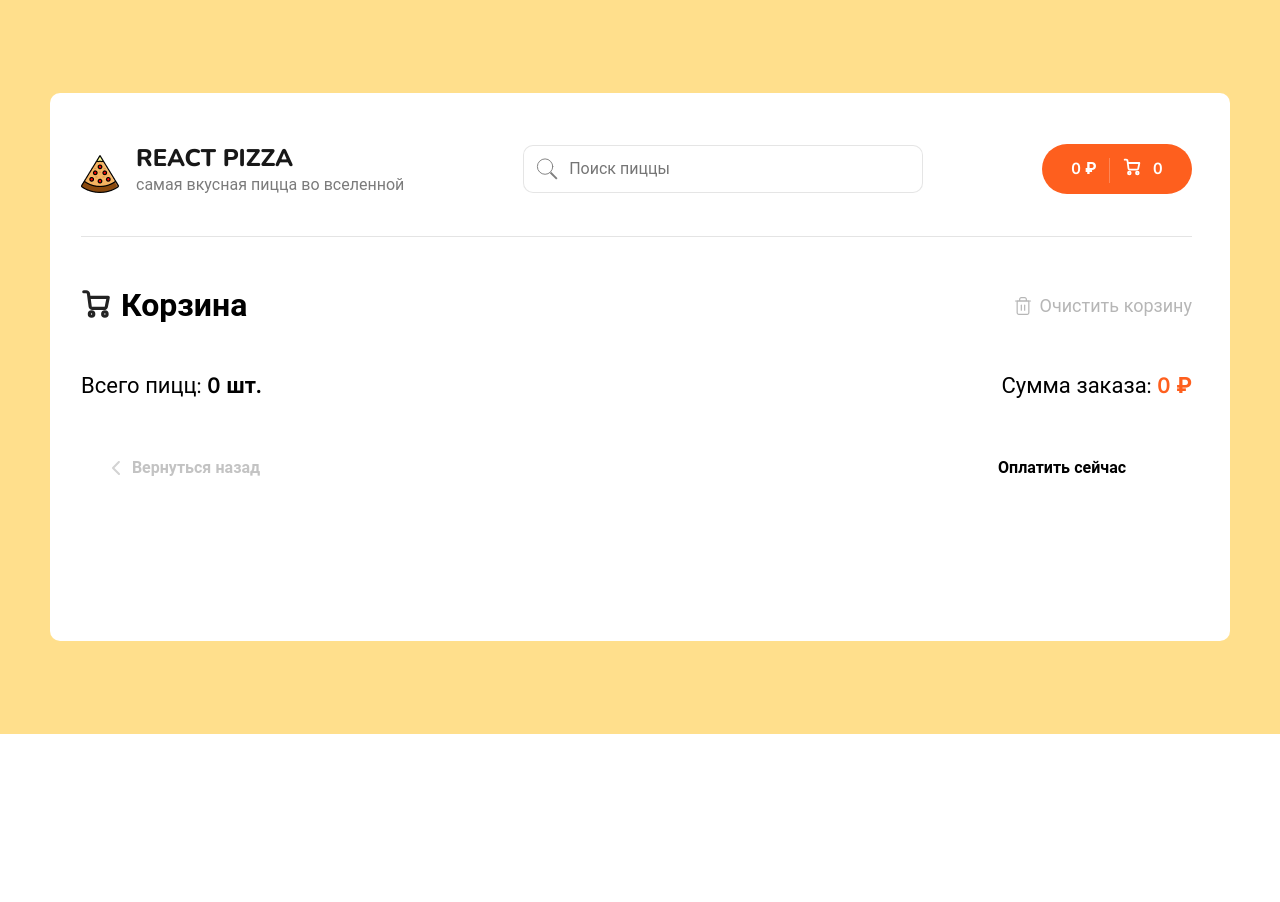
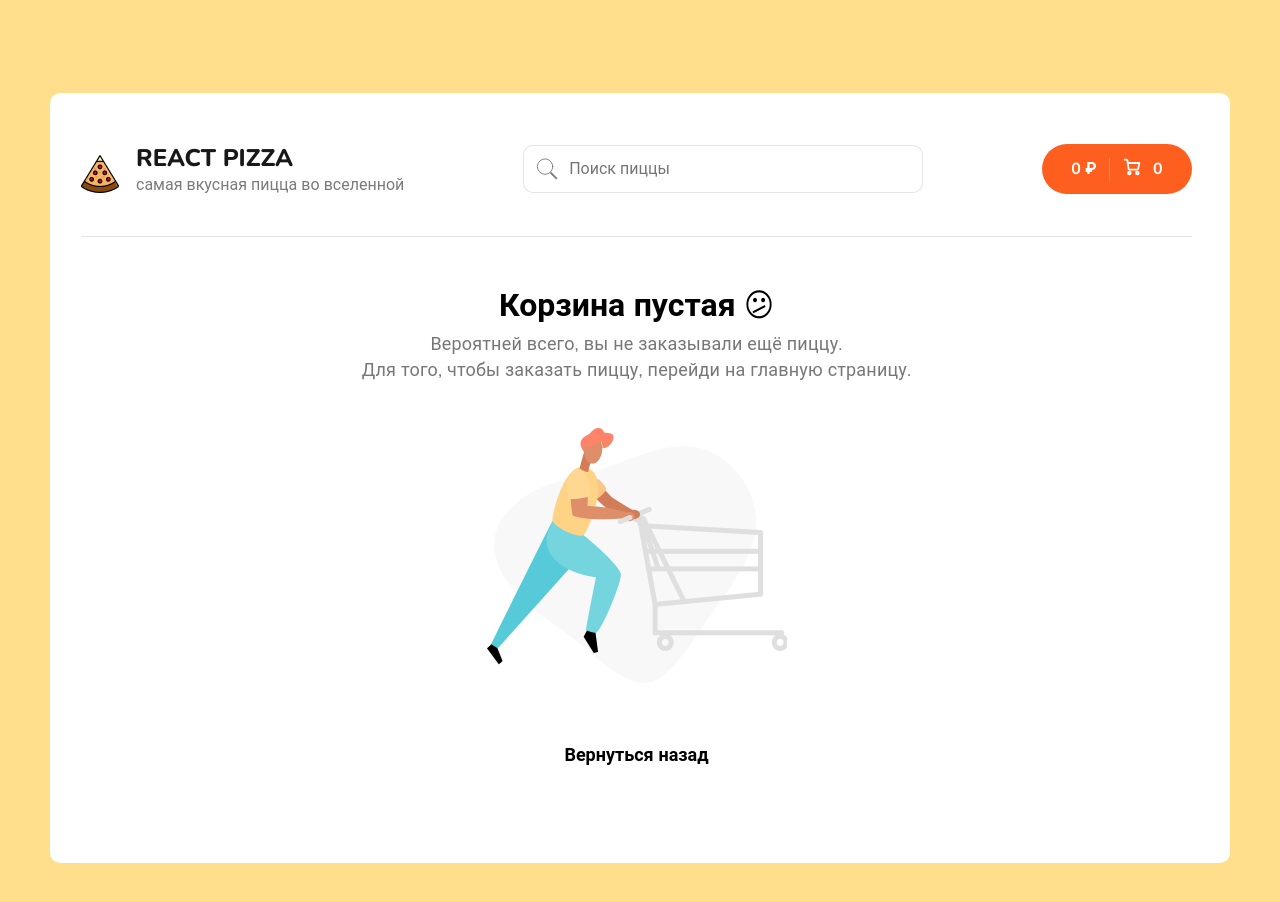
Before and after one commit to Flockandglock/reactPizza, a React (Create React App) app: page /cart in a window 1280 px wide. Shown: the top 902 px of the page. Before the commit the page ends 800 px from the top, so only its background shows below. Built offline with nearby package versions, Linux system fonts and the light colour scheme.

Commit message:
создал компонент для пустой карзины

```diff
--- a/src/components/cart-item/CartItem.jsx
+++ b/src/components/cart-item/CartItem.jsx
@@ -4,7 +4,7 @@
 import {addItem, minusItem, removeItem} from '../../redux/slices/cartSlice.js';
 
 
-const CartItem = ({id, title, type, price, count, imageUrl}) => {
+const CartItem = ({id, title, type, price, count, imageUrl, size}) => {
 
     const dispatch = useDispatch();
 
@@ -34,7 +34,7 @@
         <div className="cart__item-info">
           <h3>{title}</h3>
           <p>
-            {type} 26 см.
+            {type} {size} см.
           </p>
         </div>
         <div className="cart__item-count">
--- a/src/components/cart/Cart_component.jsx
+++ b/src/components/cart/Cart_component.jsx
@@ -4,6 +4,7 @@
 import {clearItems} from '../../redux/slices/cartSlice.js';
 
 import CartItem from '../cart-item/CartItem';
+import CartEmpty from '../cartEmpty/CartEmpty.jsx';
 
 import './_cart.scss';
 
@@ -22,6 +23,10 @@
     }
   };
 
+
+    if (!totalPice) {
+      return <CartEmpty />
+    }
 
     return (
       <div className="container container--cart">
--- /dev/null
+++ b/src/components/cartEmpty/CartEmpty.jsx
@@ -0,0 +1,25 @@
+import { Link } from 'react-router-dom';
+
+import cartEmptyImg from '../../assets/empty-cart.png';
+
+
+const CartEmpty = () => {
+
+
+
+
+    return (
+        <div className="cart cart--empty">
+            <h2>Корзина пустая <span>😕</span></h2>
+            <p>Вероятней всего, вы не заказывали ещё пиццу.<br />
+                Для того, чтобы заказать пиццу, перейди на главную страницу.
+            </p>
+            <img src={cartEmptyImg} alt="Empty cart" />
+            <Link to="/" className="button button--black">
+                <span>Вернуться назад</span>
+            </Link>
+        </div>
+    );
+};
+
+export default CartEmpty;
--- a/src/components/pizza-list-item/PizzaListItem.jsx
+++ b/src/components/pizza-list-item/PizzaListItem.jsx
@@ -25,7 +25,7 @@
             price,
             imageUrl,
             type: typeNames[activeIndexType],
-            size: activeIndexSize
+            size: sizes[activeIndexSize]
         };
         dispatch(addItem(item))
     };
```
Also changed, not shown: src/assets/empty-cart.png (added).
